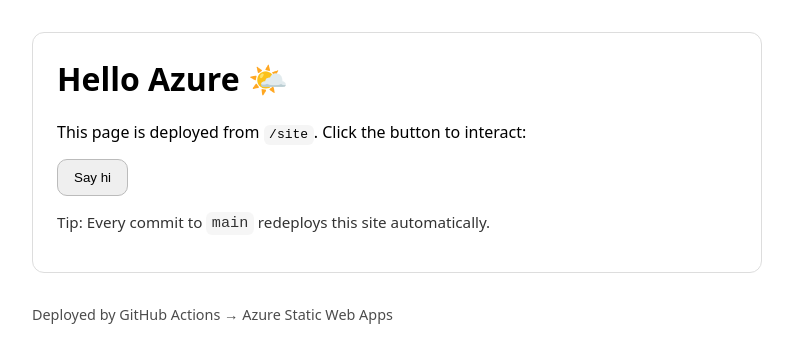
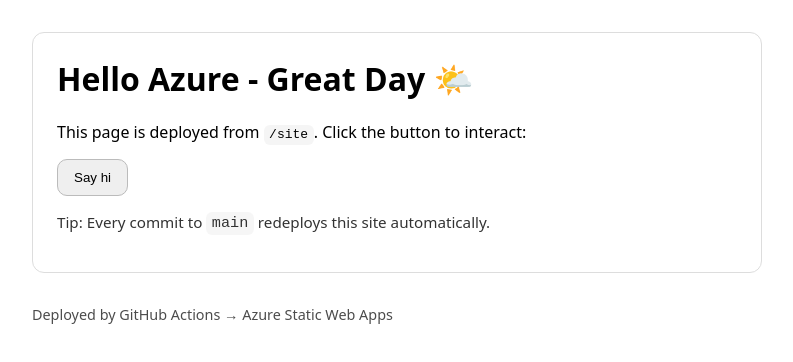
Before and after one commit to stephanusdijkema-dotcom/hello-azure-ui, a plain HTML site: page site/index.html in a window 1280 px wide. Shown: the whole page, without its empty margins (0-793 px from the left). Drawn offline with Linux system fonts and the light colour scheme.

Commit message:
Update index.html

```diff
--- a/site/index.html
+++ b/site/index.html
@@ -6,7 +6,7 @@
 </head>
 <body>
   <div class="card">
-    <h1>Hello Azure 🌤️</h1>
+    <h1>Hello Azure - Great Day 🌤️</h1>
     <p>This page is deployed from <code>/site</code>. Click the button to interact:</p>
 
     <button id="toggle">Say hi</button>
```
